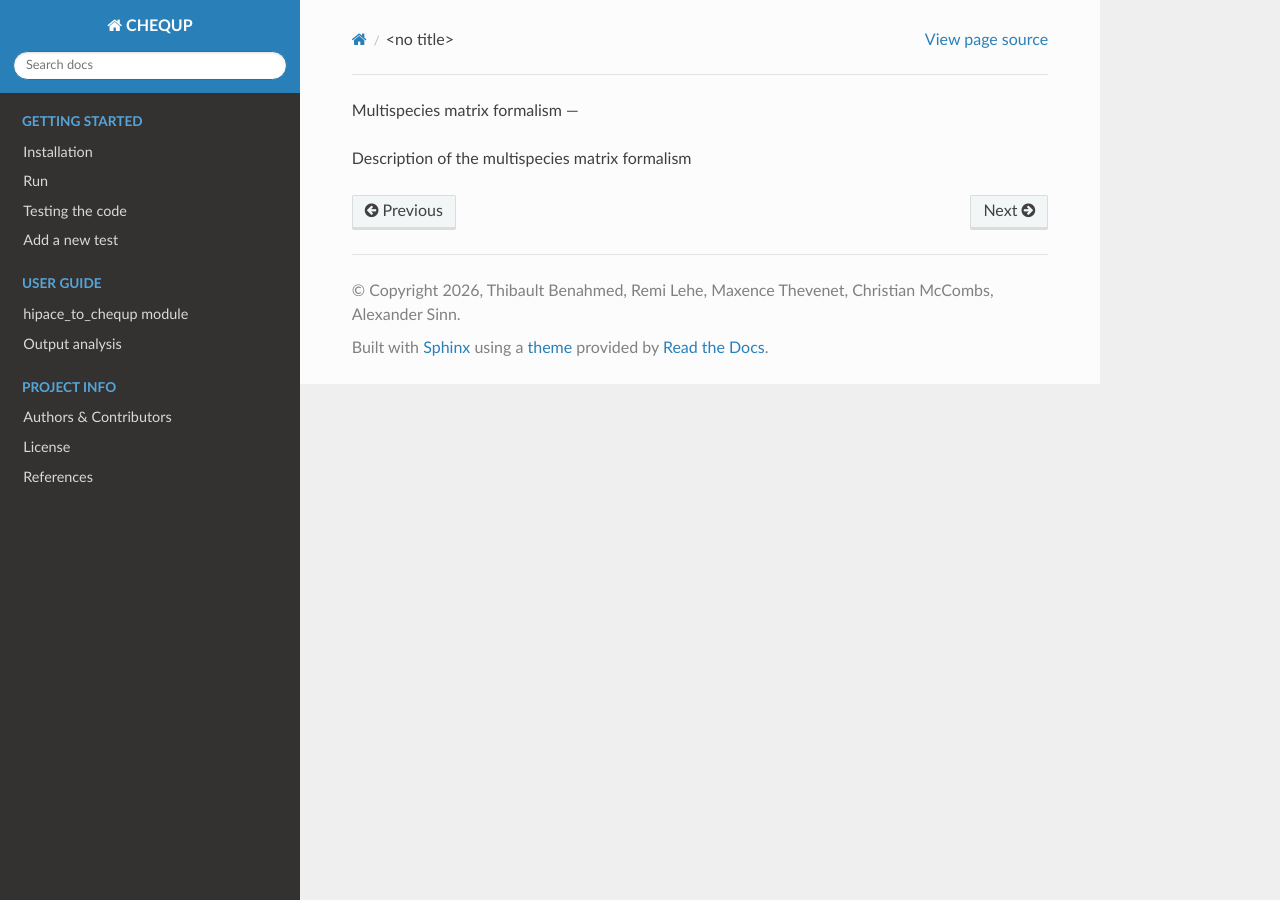
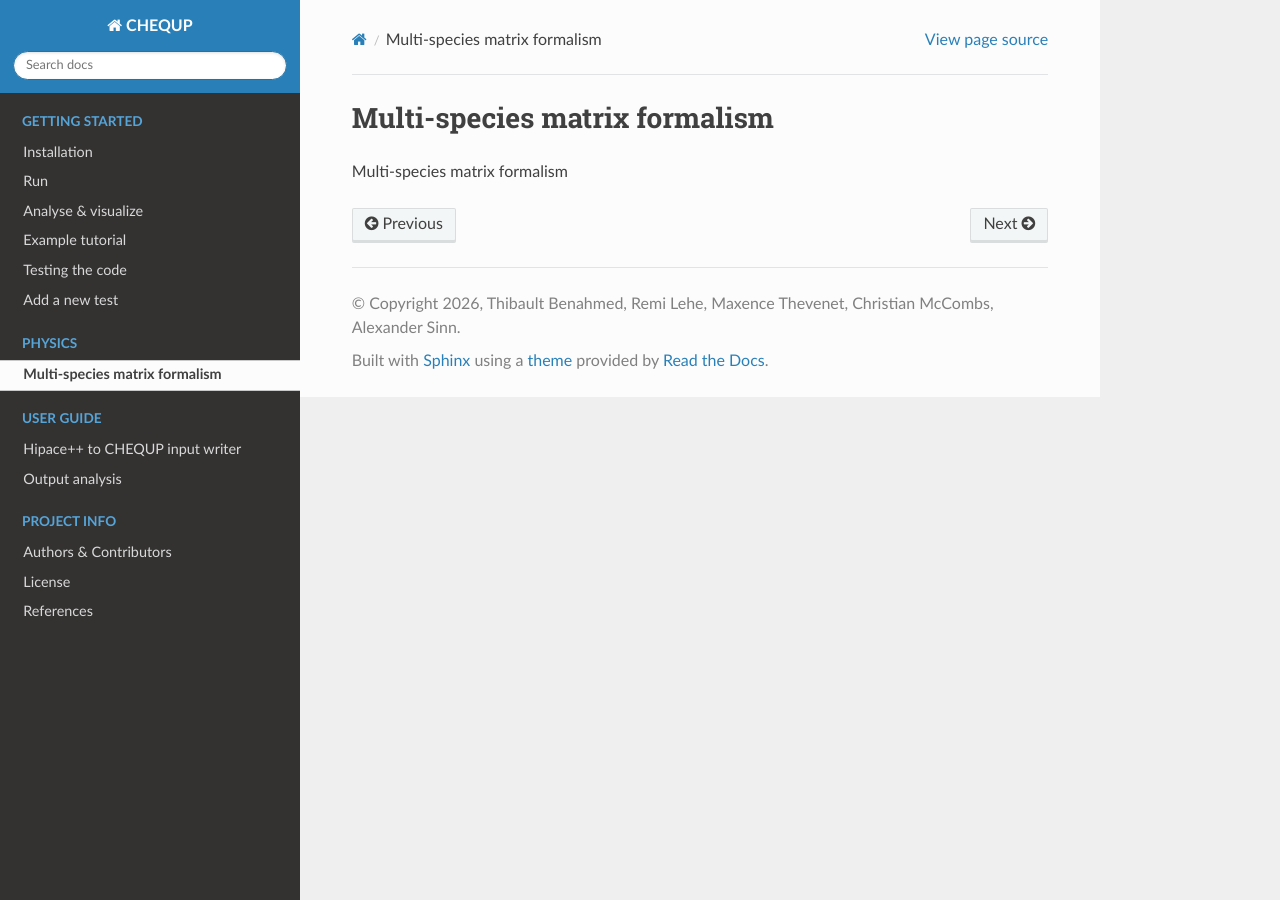
Before and after one commit to chequp-org/chequp, a Sphinx documentation site: the page built from docs/source/matrix_form.rst, in a window 1280 px wide. Built offline with Sphinx 7.4.7 and the Read the Docs theme 3.1.0, drawn with Linux system fonts in a browser that asks for light colours.

Commit message:
Update the doc summary (#148)
Co-authored-by: Thibault Jean Benahmed <thibault.benahmed@desy.de>

```diff
--- a/docs/source/analyze_basic.rst
+++ b/docs/source/analyze_basic.rst
@@ -1,4 +1,4 @@
 Analyse & visualize
----
+-------------------
 
-Analyse the results of the example simulation.
+Analyse & visualize
--- a/docs/source/example_tutorial.rst
+++ b/docs/source/example_tutorial.rst
@@ -1,2 +1,4 @@
 Example tutorial
----
+----------------
+
+Example tutorial
--- a/docs/source/hipace_to_chequp.rst
+++ b/docs/source/hipace_to_chequp.rst
@@ -1,4 +1,4 @@
-hipace\_to\_chequp module
+Hipace++ to CHEQUP input writer
 =========================
 
 .. automodule:: hipace_to_chequp
--- a/docs/source/matrix_form.rst
+++ b/docs/source/matrix_form.rst
@@ -1,4 +1,4 @@
-Multispecies matrix formalism
----
+Multi-species matrix formalism
+------------------------------
 
-Description of the multispecies matrix formalism
+Multi-species matrix formalism
--- a/docs/source/output_analysis.rst
+++ b/docs/source/output_analysis.rst
@@ -1,4 +1,4 @@
 Output analysis
 ---------------
 
-Output analysis is done using the ``analysis`` module. The ``analysis`` module
+Output analysis
```
